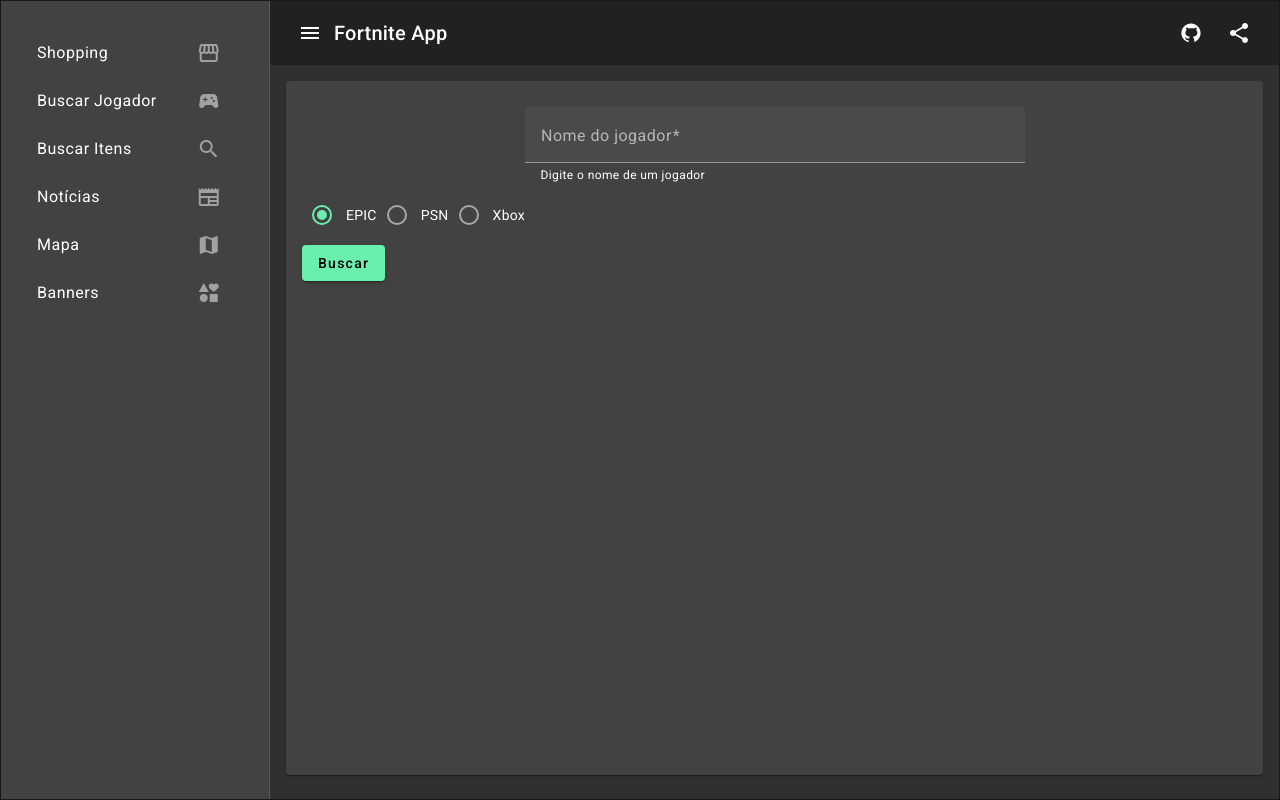
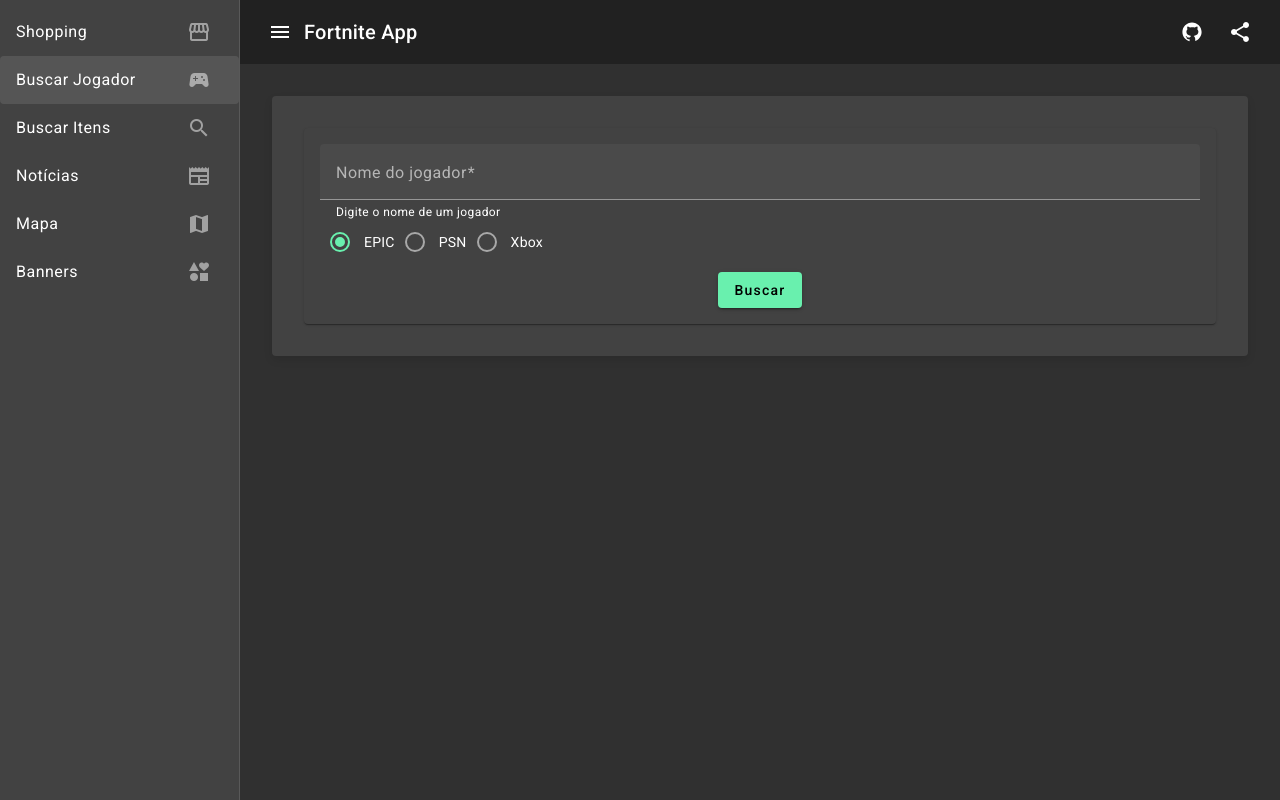
Before and after one commit to LucasHayashi/fortnite-app, an Angular app: page /player-stats in a window 1280 px wide. Built offline with nearby package versions, Linux system fonts and the light colour scheme.

Commit message:
Adicionado SnackbarService e Melhoria no Layout principal

```diff
--- a/src/app/app.component.html
+++ b/src/app/app.component.html
@@ -12,7 +12,8 @@
           routerLink="{{ navItem.link }}"
           routerLinkActive="active-link"
           [routerLinkActiveOptions]="{ exact: true }"
-          >{{ navItem.title }}
+        >
+          {{ navItem.title }}
           <button mat-icon-button matListItemMeta>
             <mat-icon>{{ navItem.icon }}</mat-icon>
           </button>
@@ -20,6 +21,7 @@
       </ng-container>
     </mat-nav-list>
   </mat-drawer>
+
   <mat-drawer-content>
     <mat-toolbar>
       <button (click)="drawer.toggle()" mat-icon-button>
@@ -59,19 +61,24 @@
         </button>
       </mat-menu>
     </mat-toolbar>
-    <div class="container">
-      <mat-card class="mat-card">
-        <mat-card-content class="mat-card-content">
+
+    <div class="content-container">
+      <div class="card-container">
+        <mat-card class="main-card">
+          <mat-card-content>
             <router-outlet></router-outlet>
           </mat-card-content>
         </mat-card>
+      </div>
+    </div>
+
     <ng-container *ngIf="isLoading$ | async">
       <div class="overlay"></div>
       <mat-progress-spinner
+        class="spinner"
         [mode]="'indeterminate'"
         color="accent"
       ></mat-progress-spinner>
     </ng-container>
-    </div>
   </mat-drawer-content>
 </mat-drawer-container>
--- a/src/app/app.component.scss
+++ b/src/app/app.component.scss
@@ -1,60 +1,62 @@
-html,
-body {
-  height: 100%;
+.drawer-container {
+  height: 100vh;
+  display: flex;
+  flex-direction: column;
 }
 
-.drawer-container {
-  height: 100%;
-  border: 1px solid rgba(0, 0, 0, 0.5);
+.sidenav {
+  width: 240px;
+}
+
+.mat-toolbar {
+  position: sticky;
+  top: 0;
+  z-index: 2;
+}
 
 .spacer {
   flex: 1 1 auto;
 }
 
-  .sidenav {
-    padding: 20px;
-
-    .active-link {
-      color: #69f0ae;
-    }
+.content-container {
+  padding: 16px;
+  flex: 1;
+  overflow-y: auto;
 }
 
-  .container {
-    max-width: 100%;
-    display: flex;
-    flex-direction: column;
-    min-height: 87%;
-    margin: 1rem;
-
-    .mat-card {
-      max-width: 100%;
-      box-sizing: border-box;
-      /* inclui padding no tamanho total do elemento */
-      flex: 1;
-
-      .mat-card-content {
-        max-width: 100%;
-        height: 100%;
-        overflow-y: auto;
-      }
-    }
-  }
+.card-container {
+  max-width: 1200px;
+  margin: 0 auto;
 }
 
-mat-progress-spinner {
-  position: absolute;
+.main-card {
+  margin: 16px;
+  padding: 16px;
+  box-shadow: 0 4px 8px rgba(0, 0, 0, 0.1);
+}
+
+.overlay {
+  position: fixed;
+  top: 0;
+  left: 0;
+  width: 100%;
+  height: 100%;
+  background-color: rgba(0, 0, 0, 0.5);
+  z-index: 1000;
+  display: flex;
+  justify-content: center;
+  align-items: center;
+}
+
+.spinner {
+  position: fixed;
   top: 50%;
   left: 50%;
   transform: translate(-50%, -50%);
-  z-index: 3;
+  z-index: 1001;
 }
 
-.overlay {
-  top: 0;
-  bottom: 0;
-  left: 0;
-  right: 0;
-  position: absolute;
-  z-index: 2;
-  backdrop-filter: blur(2px);
+.active-link {
+  background-color: rgba(255, 255, 255, 0.1);
+  border-radius: 4px;
 }
--- a/src/app/components/buscar-itens/buscar-itens.component.ts
+++ b/src/app/components/buscar-itens/buscar-itens.component.ts
@@ -19,6 +19,7 @@
 import { FortniteItem } from 'src/app/models/FortniteItem';
 import { FortniteService } from 'src/app/services/fortnite.service';
 import { ModalExpandirItemComponent } from '../modals/modal-expandir-item/modal-expandir-item.component';
+import { SnackbarService } from 'src/app/services/snackbar.service';
 
 @Component({
   selector: 'app-buscar-itens',
@@ -38,10 +39,8 @@
     map((response) => response.data ?? []),
     map((items) => this.listaDeItemsParaItem(items)),
     catchError((error: HttpErrorResponse) => {
-      if (error.status === 404) {
-        this._snackBar.open('Nenhum item encontrado', 'OK', {
-          duration: 1000,
-        });
+      if (error.status === 404 || error.status === 500) {
+        this._snackbarService.openSnackBar('Nenhum item encontrado');
         return of([]);
       } else {
         throw new Error(error.message);
@@ -75,7 +74,7 @@
 
   constructor(
     private _fortniteService: FortniteService,
-    private _snackBar: MatSnackBar,
+    private _snackbarService: SnackbarService,
     private _dialog: MatDialog
   ) {}
 }
--- a/src/app/components/player-stats/mode-panel/mode-panel.component.html
+++ b/src/app/components/player-stats/mode-panel/mode-panel.component.html
@@ -1,34 +1,33 @@
-<mat-expansion-panel
-  class="mat-expansion-panel-geral"
-  expanded="{{ expanded }}"
->
+<mat-expansion-panel [expanded]="expanded">
   <mat-expansion-panel-header>
-    <mat-panel-title class="mat-expansion-panel-geral-title">
+    <mat-panel-title>
       {{ playerMode }}
     </mat-panel-title>
   </mat-expansion-panel-header>
   <div class="items-container">
-    <div class="item">
-      <div class="title">Vitórias</div>
-      <div class="value">{{ playerStats.placetop1 }}</div>
-    </div>
-    <div class="item">
-      <div class="title">WinRate</div>
-      <div class="value">{{ playerStats.winrate | percentFormat }}</div>
-    </div>
-    <div class="item">
-      <div class="title">Partidas</div>
-      <div class="value">{{ playerStats.matchesplayed }}</div>
-    </div>
-    <div class="item">
-      <div class="title">Minutos Jogados</div>
-      <div class="value">{{ playerStats.minutesplayed }}</div>
-    </div>
-    <div class="item">
-      <div class="title">Última atualização</div>
-      <div class="value">
-        {{ playerStats.lastmodified * 1000 | date : "dd/MM/yyyy hh:mm:ss a" }}
-      </div>
-    </div>
+    <mat-card class="item">
+      <mat-card-title>Vitórias</mat-card-title>
+      <mat-card-content>{{ playerStats.placetop1 }}</mat-card-content>
+    </mat-card>
+    <mat-card class="item">
+      <mat-card-title>WinRate</mat-card-title>
+      <mat-card-content>{{
+        playerStats.winrate | percent : "1.2-2"
+      }}</mat-card-content>
+    </mat-card>
+    <mat-card class="item">
+      <mat-card-title>Partidas</mat-card-title>
+      <mat-card-content>{{ playerStats.matchesplayed }}</mat-card-content>
+    </mat-card>
+    <mat-card class="item">
+      <mat-card-title>Minutos Jogados</mat-card-title>
+      <mat-card-content>{{ playerStats.minutesplayed }}</mat-card-content>
+    </mat-card>
+    <mat-card class="item">
+      <mat-card-title>Última atualização</mat-card-title>
+      <mat-card-content>{{
+        playerStats.lastmodified * 1000 | date : "dd/MM/yyyy hh:mm:ss a"
+      }}</mat-card-content>
+    </mat-card>
   </div>
 </mat-expansion-panel>
--- a/src/app/components/player-stats/mode-panel/mode-panel.component.scss
+++ b/src/app/components/player-stats/mode-panel/mode-panel.component.scss
@@ -1,25 +1,18 @@
-.mat-expansion-panel-geral-title {
-    font-size: 16px;
+.mat-expansion-panel-header {
+  font-size: 16px;
 }
 
 .items-container {
-    display: flex;
-    flex-wrap: wrap;
-    .item {
-        margin: 10px;
-        font-size: 16px;
-        text-align: center;
-        border-radius: 3px;
-        .title {
-            background-color: #69f0ae;
-            padding: 10px;
-            color: #000;
-        }
+  display: flex;
+  flex-wrap: wrap;
+  justify-content: space-around;
+  margin-top: 10px;
+}
 
-        .value {
-            padding: 10px;
-            background-color: rgba(0,0,0,0.7);
-            color: #fff;
-        }
-    }
+.item {
+  margin: 10px;
+  width: 100%;
+  max-width: 300px;
+  text-align: center;
+  font-size: 16px;
 }
--- a/src/app/components/player-stats/player-stats.component.html
+++ b/src/app/components/player-stats/player-stats.component.html
@@ -1,49 +1,63 @@
-<form [formGroup]="playerForm" (ngSubmit)="onSubmit()" class="formulario">
-  <div class="form-field">
-    <mat-form-field class="no-padding buscar-jogador-form-field">
+<form [formGroup]="playerForm" (ngSubmit)="onSubmit($event)">
+  <mat-card>
+    <mat-card-content>
+      <mat-form-field appearance="fill">
         <mat-label>Nome do jogador</mat-label>
         <input
           matInput
-        type="text"
           formControlName="name"
-        (keydown.enter)="onSubmit()"
+          (keydown.enter)="onSubmit($event)"
           required
+          #nameInput
         />
+        <button
+          *ngIf="nameInput.value"
+          matSuffix
+          mat-icon-button
+          aria-label="Clear"
+          (click)="limparJogadorBuscado()"
+        >
+          <mat-icon>close</mat-icon>
+        </button>
         <mat-hint>Digite o nome de um jogador</mat-hint>
         <mat-error *ngIf="playerForm.get('name')?.hasError('required')">
           O nome é <strong>obrigatório</strong>
         </mat-error>
         <mat-error *ngIf="playerForm.get('name')?.hasError('minlength')">
-        O nome do jogador deve possuir <strong>3 ou mais caractéres</strong>
+          O nome do jogador deve possuir <strong>3 ou mais caracteres</strong>
         </mat-error>
       </mat-form-field>
-  </div>
-  <div class="form-field">
+
       <mat-radio-group
+        formControlName="platform"
         aria-label="Selecione a plataforma"
-      formControlName="platform"
       >
         <mat-radio-button value="epic">EPIC</mat-radio-button>
         <mat-radio-button value="psn">PSN</mat-radio-button>
         <mat-radio-button value="xlb">Xbox</mat-radio-button>
       </mat-radio-group>
+
+      <div class="button-container">
+        <button mat-raised-button color="accent" type="submit">Buscar</button>
       </div>
-  <button mat-raised-button color="accent" type="submit">Buscar</button>
+    </mat-card-content>
+  </mat-card>
 </form>
 
 <ng-container *ngIf="playerStats$ | async as playerStats">
-  <mat-card>
+  <mat-card class="player-stats">
     <mat-card-content>
-      <h1 class="name">{{ playerStats.name }}</h1>
-      <div class="nivel">Nível {{ playerStats.account.level }}</div>
+      <h1>{{ playerStats.name }}</h1>
+      <div>Nível {{ playerStats.account.level }}</div>
       <mat-progress-bar
         mode="determinate"
-        [color]="'accent'"
-        value="{{ playerStats.account.progress_pct }}"
+        color="accent"
+        [value]="playerStats.account.progress_pct"
       ></mat-progress-bar>
     </mat-card-content>
   </mat-card>
-  <mat-accordion class="mat-accordion">
+
+  <mat-accordion>
     <app-mode-panel
       [playerStats]="playerStats.global_stats.solo"
       playerMode="Solo"
--- a/src/app/components/player-stats/player-stats.component.scss
+++ b/src/app/components/player-stats/player-stats.component.scss
@@ -1,42 +1,27 @@
-.form-field {
-    display: flex;
-    flex-direction: column;
-    margin: 10px 0;
+.player-stats {
+  margin-top: 20px;
+
+  h1 {
+    font-size: 1.5rem;
+  }
+
+  div {
+    font-size: 1.25rem;
+  }
 }
 
-.buscar-jogador-form-field {
-    width: 500px;
-    margin: 0 auto;
+.button-container {
+  margin-top: 10px;
+  display: flex;
+  justify-content: center;
 }
 
-.visao-geral{
-    margin: 20px 0;
-    .info {
-        margin: 10px 0;
-    }
-}
-
-.mat-list-item {
-    max-width: 100%;
-}
-
-.mat-progress-spinner, .mat-accordion {
-    margin: 30px 0;
-}
-
-.player {
-    margin-top: 10px;
-    .name {
-        font-size: 1.5rem;
-    }
-
-    .nivel {
-        font-size: 1.25rem;
-    }
+mat-form-field {
+  width: 100%;
 }
 
 @media screen and (max-width: 768px) {
-    .buscar-jogador-form-field {
-        width: 100%;
-    }
+  mat-form-field {
+    width: 100%;
+  }
 }
--- /dev/null
+++ b/src/app/services/snackbar.service.ts
@@ -0,0 +1,21 @@
+import { Injectable } from '@angular/core';
+import { MatSnackBar } from '@angular/material/snack-bar';
+
+@Injectable({
+  providedIn: 'root',
+})
+export class SnackbarService {
+  constructor(private snackBar: MatSnackBar) {}
+
+  openSnackBar(
+    message: string,
+    action: string = 'Fechar',
+    duration: number = 3000
+  ) {
+    this.snackBar.open(message, action, {
+      duration: duration,
+      horizontalPosition: 'center',
+      verticalPosition: 'bottom',
+    });
+  }
+}
```
Also changed, not shown: src/app/components/player-stats/player-stats.component.ts (+33 -16 lines), src/styles.scss (+8 -2 lines), 1 other file (tests, documents, lock files or other folders). Lines whose indentation alone changed are shown as unchanged.
